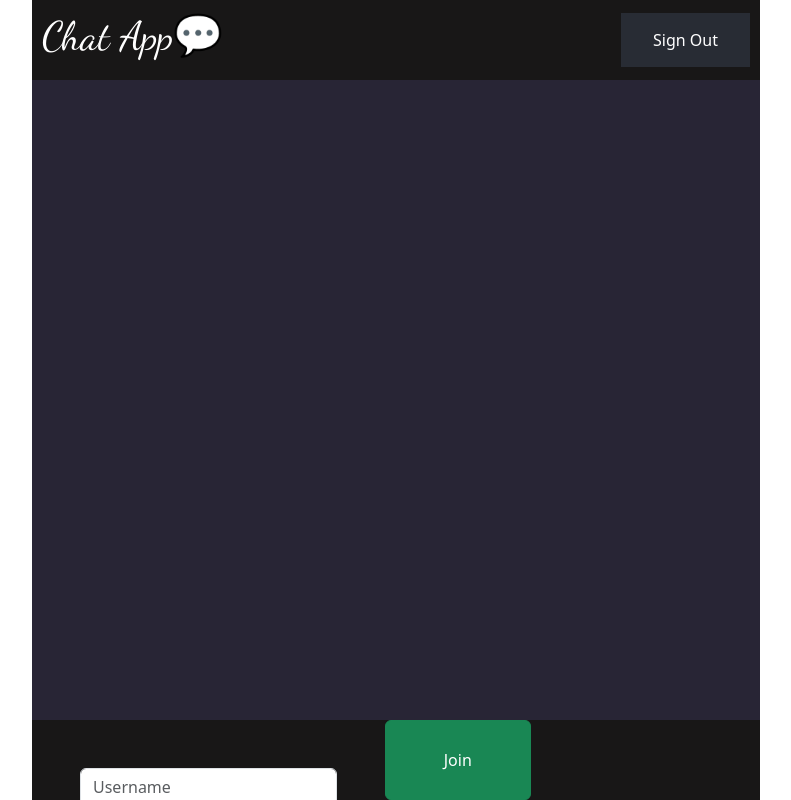
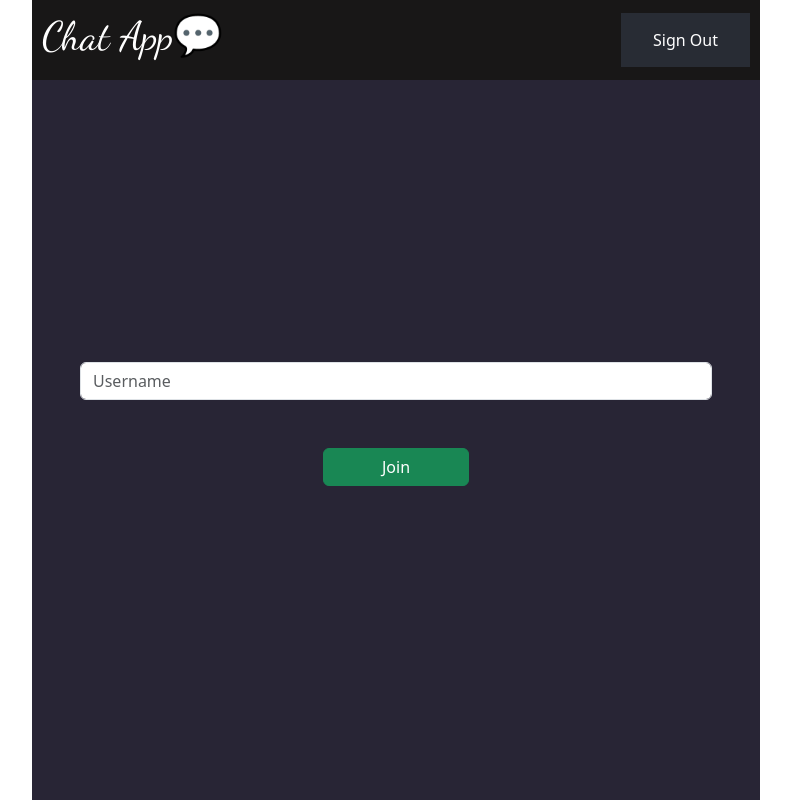
Before and after one commit to minhphan46/chat_app_signalr, a React (Create React App) app in the folder chat_app_client_web/: page / in a window 1280 px wide. Shown: the whole page, without its empty margins (244-1035 px from the left). Built offline with nearby package versions, Linux system fonts and the light colour scheme.

Commit message:
fix Form style

```diff
--- a/chat_app_client_web/src/App.css
+++ b/chat_app_client_web/src/App.css
@@ -58,7 +58,7 @@ body {
     background: #6649b8;
   }
 
-  form {
+  .message-form {
     height: 10vh;
     position: fixed;
     bottom: 0;
--- a/chat_app_client_web/src/components/ChatRoom.js
+++ b/chat_app_client_web/src/components/ChatRoom.js
@@ -19,7 +19,7 @@ function ChatRoom({ userId, messages, sendMessage }) {
         <span ref={dummy}></span>
       </main>
 
-      <form onSubmit={handleSubmit}>
+      <form className="message-form" onSubmit={handleSubmit}>
         <input
           value={message}
           onChange={(e) => setMessage(e.target.value)}
```
